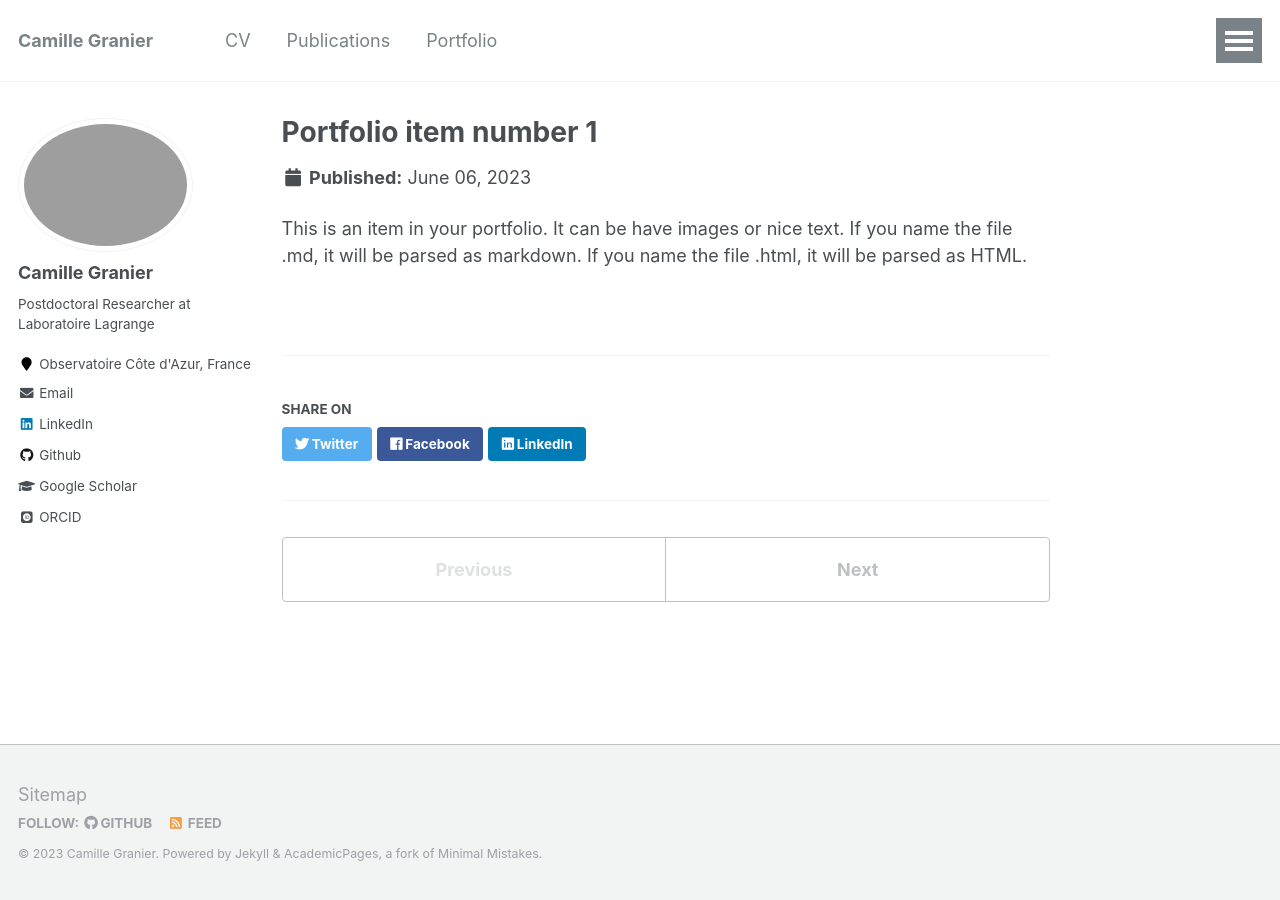
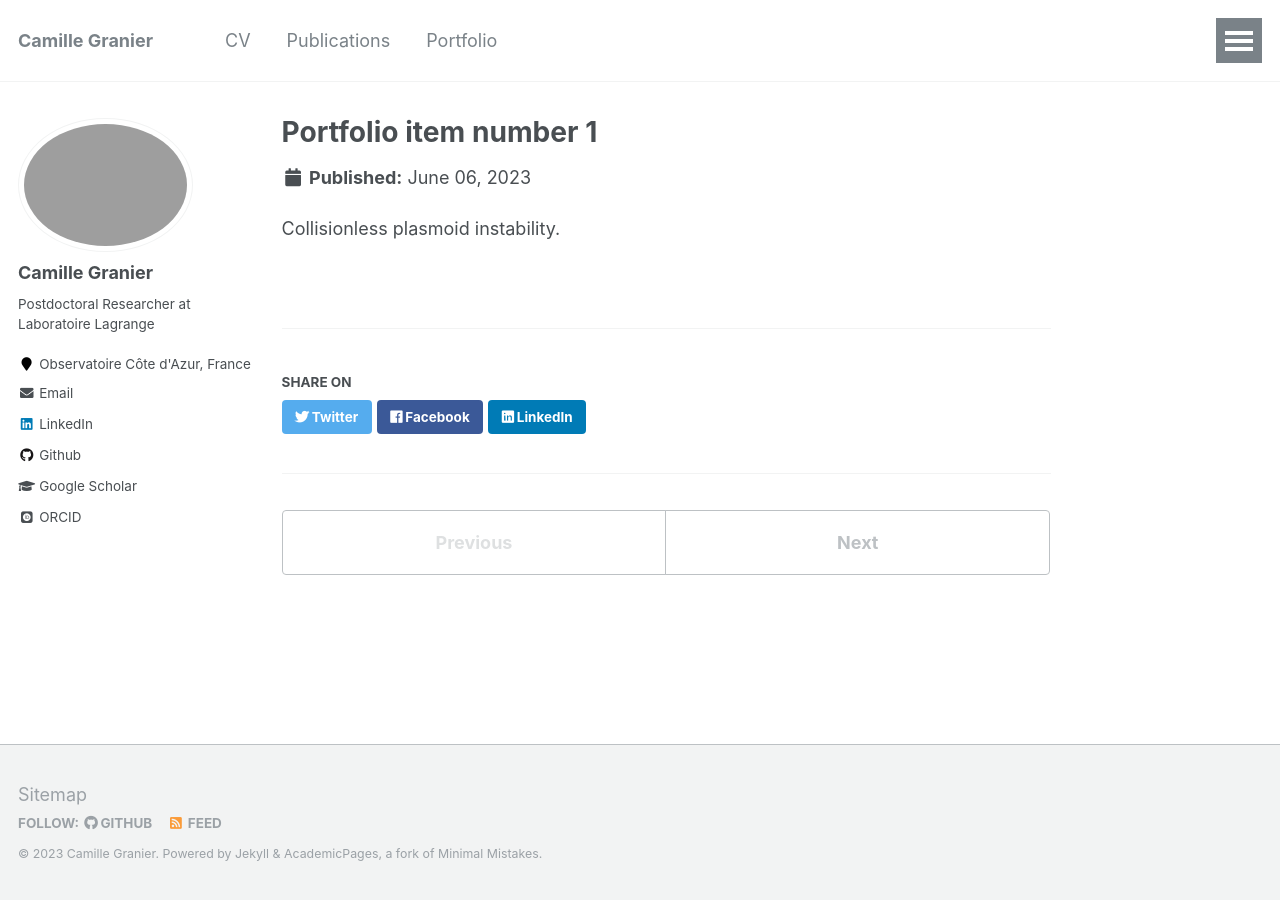
Before and after one commit to K1000Granier/K1000Granier.github.io, a Jekyll site: the page built from _portfolio/portfolio-1.md, in a window 1280 px wide. Built offline with Jekyll 4.4.1, drawn with Linux system fonts in a browser that asks for light colours; some web fonts are replaced.

Commit message:
Update portfolio-1.md

```diff
--- a/_portfolio/portfolio-1.md
+++ b/_portfolio/portfolio-1.md
@@ -1,7 +1,7 @@
 ---
 title: "Portfolio item number 1"
-excerpt: "Short description of portfolio item number 1<br/><img src='/images/500x300.png'>"
+excerpt: "Short description of portfolio item number 1<br/><img src='/images/plasmoids.png'>"
 collection: portfolio
 ---
 
-This is an item in your portfolio. It can be have images or nice text. If you name the file .md, it will be parsed as markdown. If you name the file .html, it will be parsed as HTML.
+Collisionless plasmoid instability.
```
